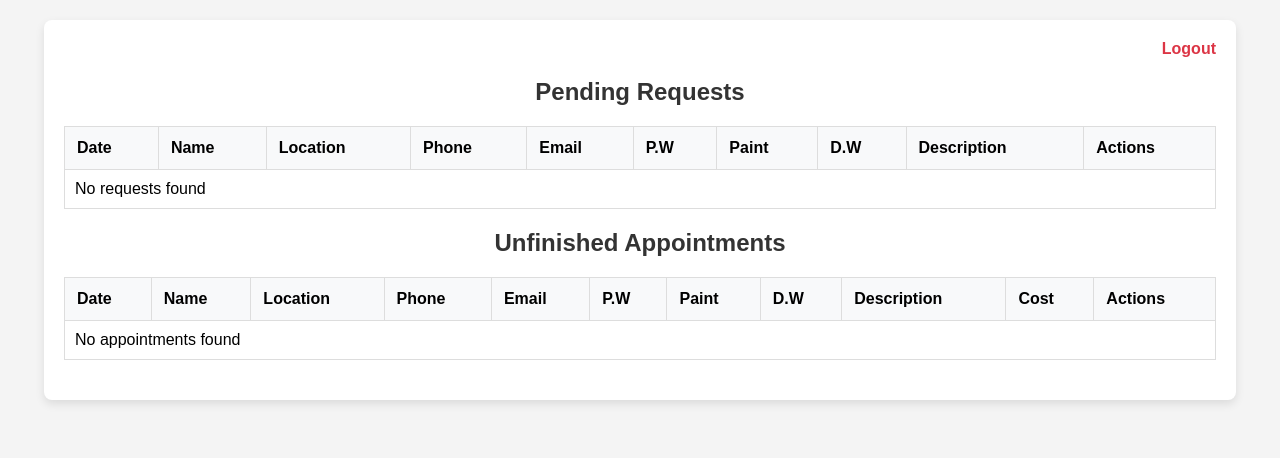
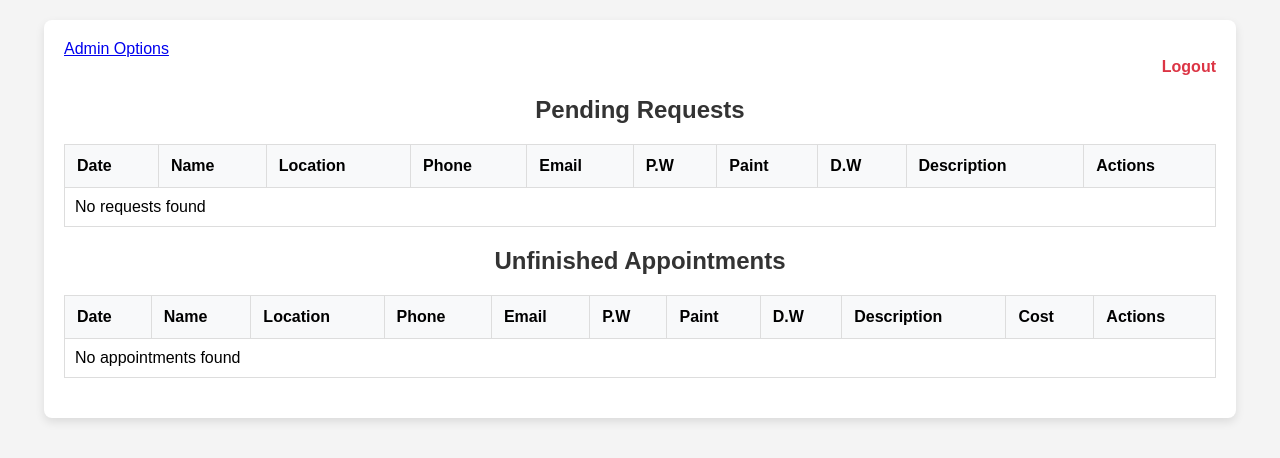
Before and after one commit to serialUmo/SEProject, a PHP site: page /adminview.php in a window 1280 px wide. Shown: the top 458 px of the page. Run offline with PHP 8.4, Linux system fonts and the light colour scheme; the visitor is signed in with stand-in values (Sample User, id 1); data that the repository does not hold is empty.

Commit message:
Added option to return to adminoptions

```diff
--- a/site/adminview.php
+++ b/site/adminview.php
@@ -103,10 +103,23 @@
             color: #dc3545;
             font-weight: bold;
         }
+
+        .adminoptions {
+            text-align: left;
+        }
+
+        .adminpotions a {
+            text-decoration: none;
+            color: #dc3545;
+            font-weight: bold;
+        }
     </style>
 </head>
 <body>
     <div class="container">
+        <div class="adminoptions">
+            <a href="adminoptions.php">Admin Options</a>
+        </div>
         <div class="logout">
             <a href="logout.php">Logout</a>
         </div>
```
